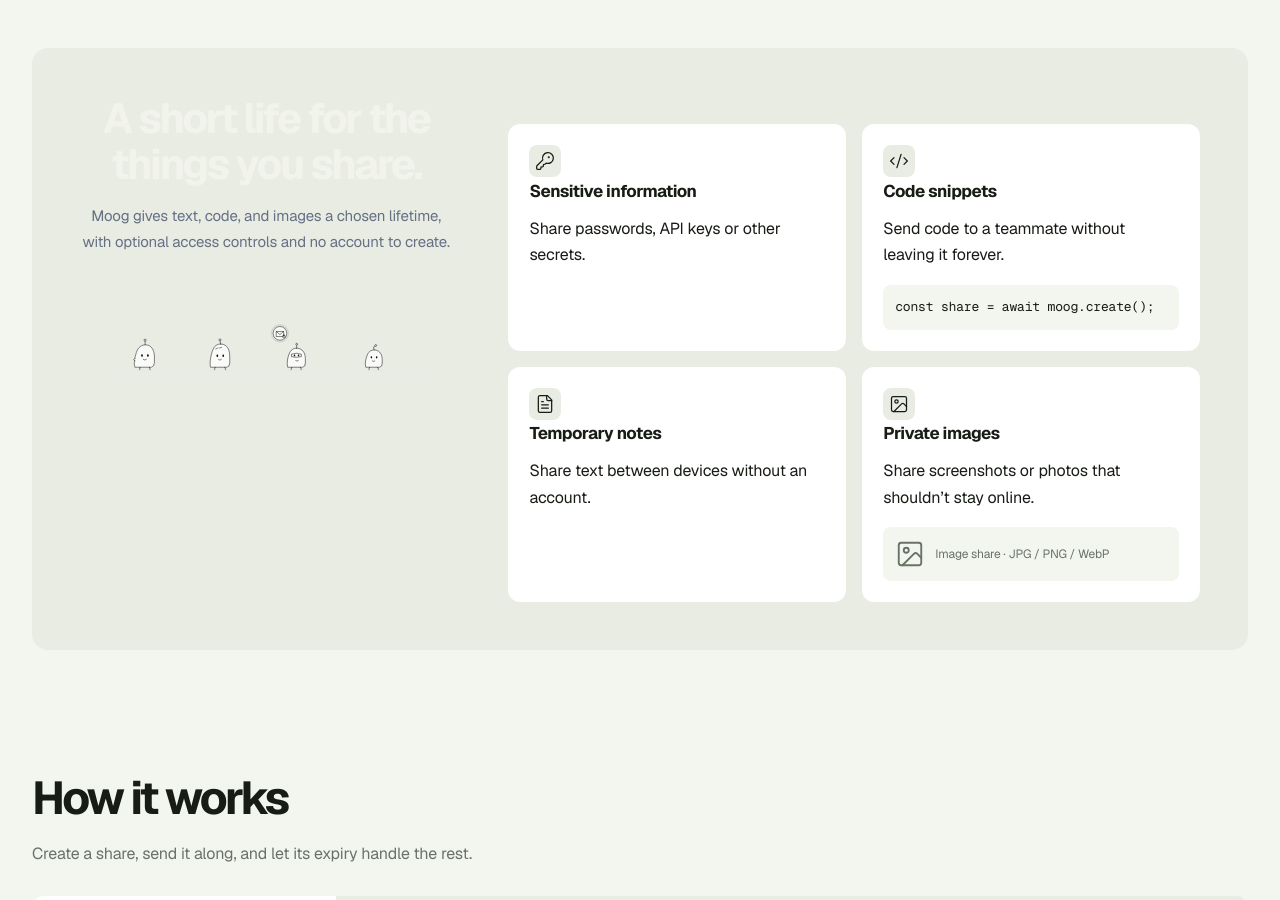
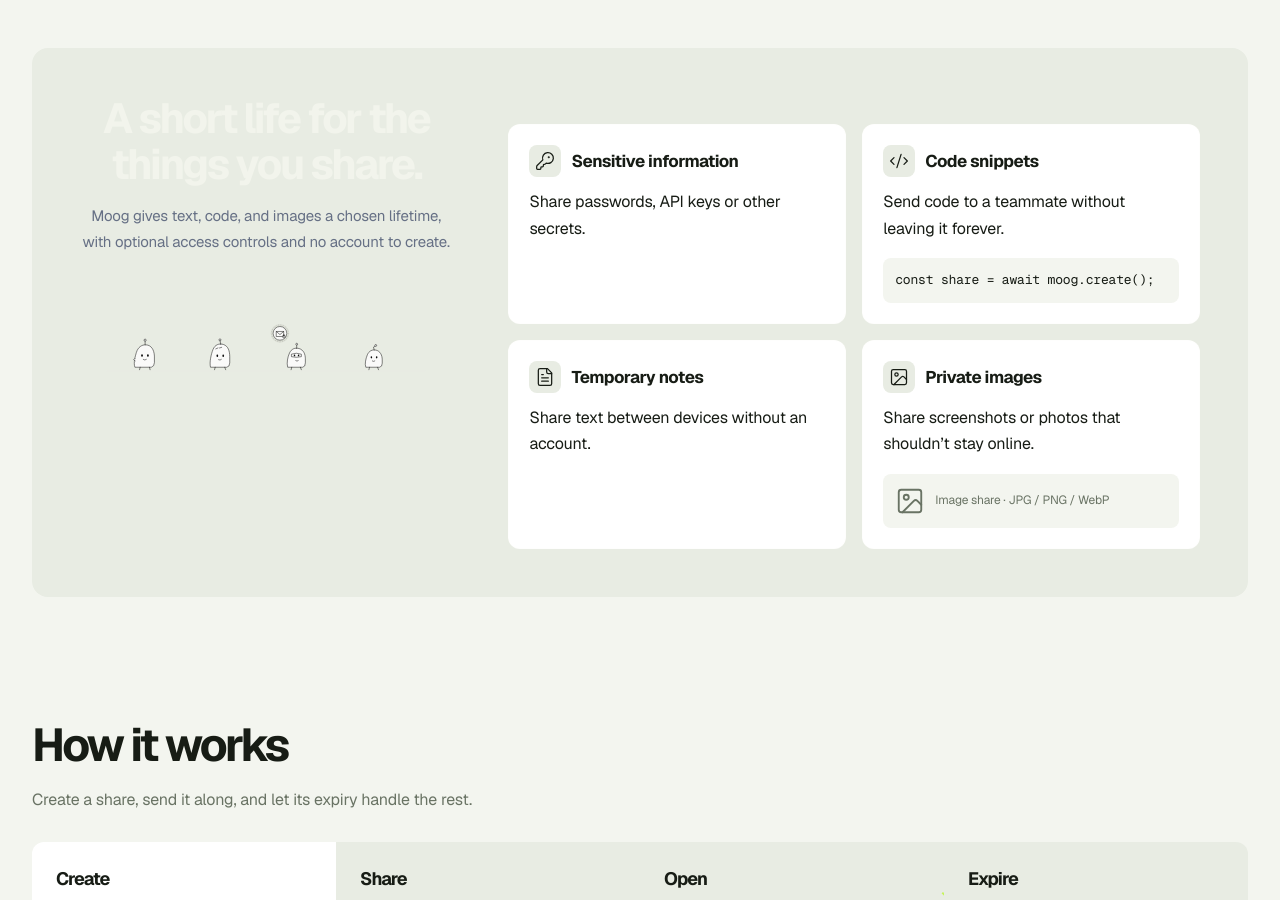
Before and after one commit to addulasaikiran-ops/Moog-1.0, a Next.js app: page / in a window 1280 px wide. Shown: the part 1580-2480 px from the top of the page. Built offline with nearby package versions, Linux system fonts and the light colour scheme; no server answers.

Commit message:
Keep use-case icons inline with headings, not stacked above them

```diff
--- a/app/page.tsx
+++ b/app/page.tsx
@@ -178,10 +178,10 @@ export default function HomePage() {
         <section className="useMoog restyleUseCases" id="about-moog" aria-labelledby="use-title">
           <div className="useIntro"><h2 id="use-title">A short life for the things you share.</h2><p>Moog gives text, code, and images a chosen lifetime, with optional access controls and no account to create.</p><img className="moogBots" src="/moog-bots.svg" alt="Moog bots pass a small private share between one another." loading="lazy" /></div>
           <div className="useGrid">
-            <article className="useCase useCaseSecret"><span className="useCaseIcon"><KeyRound size={20} strokeWidth={1.5} aria-hidden="true" /></span><h3>Sensitive information</h3><p>Share passwords, API keys or other secrets.</p></article>
-            <article className="useCase useCaseCode"><span className="useCaseIcon"><Code2 size={20} strokeWidth={1.5} aria-hidden="true" /></span><h3>Code snippets</h3><p>Send code to a teammate without leaving it forever.</p><pre data-ui="code-fragment"><code>const share = await moog.create();</code></pre></article>
-            <article className="useCase useCaseNotes"><span className="useCaseIcon"><FileText size={20} strokeWidth={1.5} aria-hidden="true" /></span><h3>Temporary notes</h3><p>Share text between devices without an account.</p></article>
-            <article className="useCase useCaseImage"><span className="useCaseIcon"><ImageIcon size={20} strokeWidth={1.5} aria-hidden="true" /></span><h3>Private images</h3><p>Share screenshots or photos that shouldn’t stay online.</p><div className="imageFragment" data-ui="image-fragment"><ImageIcon size={30} strokeWidth={1.5} aria-hidden="true" /><span>Image share · JPG / PNG / WebP</span></div></article>
+            <article className="useCase useCaseSecret"><h3><span className="useCaseIcon"><KeyRound size={20} strokeWidth={1.5} aria-hidden="true" /></span>Sensitive information</h3><p>Share passwords, API keys or other secrets.</p></article>
+            <article className="useCase useCaseCode"><h3><span className="useCaseIcon"><Code2 size={20} strokeWidth={1.5} aria-hidden="true" /></span>Code snippets</h3><p>Send code to a teammate without leaving it forever.</p><pre data-ui="code-fragment"><code>const share = await moog.create();</code></pre></article>
+            <article className="useCase useCaseNotes"><h3><span className="useCaseIcon"><FileText size={20} strokeWidth={1.5} aria-hidden="true" /></span>Temporary notes</h3><p>Share text between devices without an account.</p></article>
+            <article className="useCase useCaseImage"><h3><span className="useCaseIcon"><ImageIcon size={20} strokeWidth={1.5} aria-hidden="true" /></span>Private images</h3><p>Share screenshots or photos that shouldn’t stay online.</p><div className="imageFragment" data-ui="image-fragment"><ImageIcon size={30} strokeWidth={1.5} aria-hidden="true" /><span>Image share · JPG / PNG / WebP</span></div></article>
           </div>
         </section>
 
```
